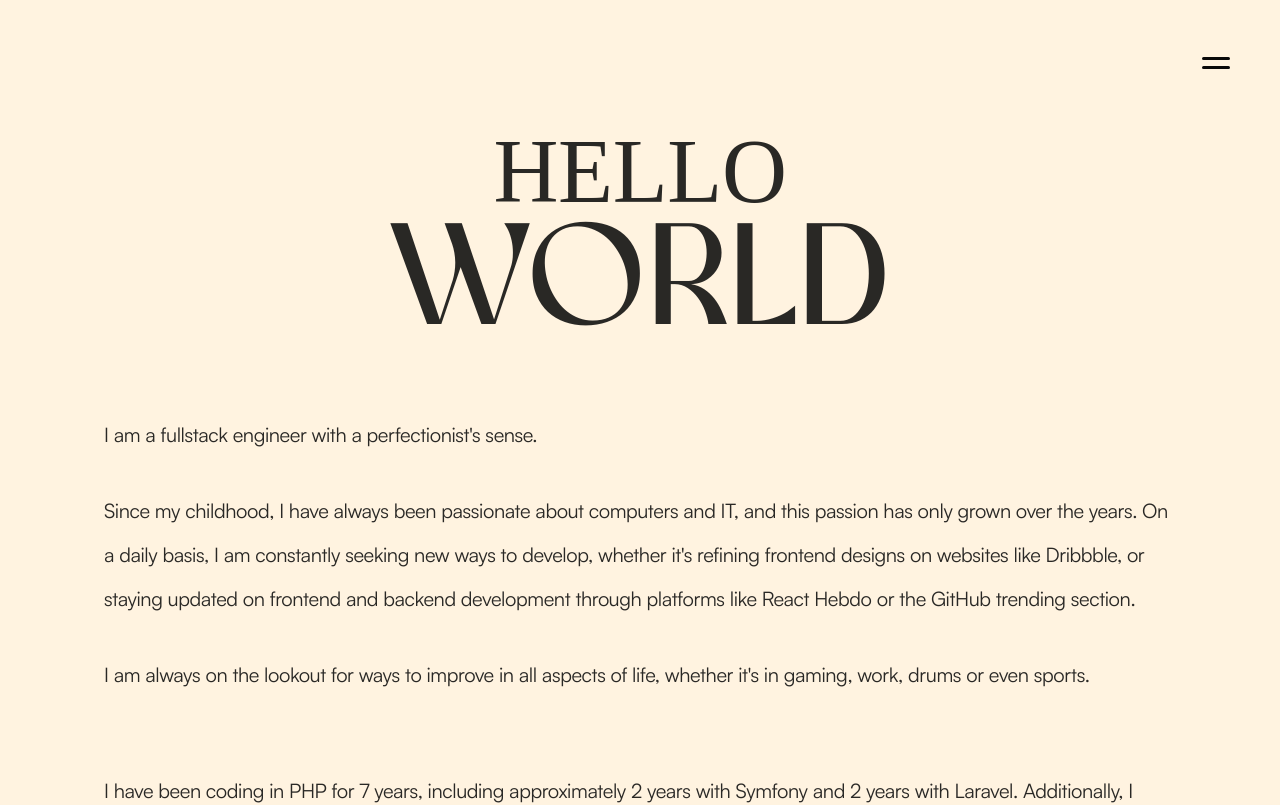
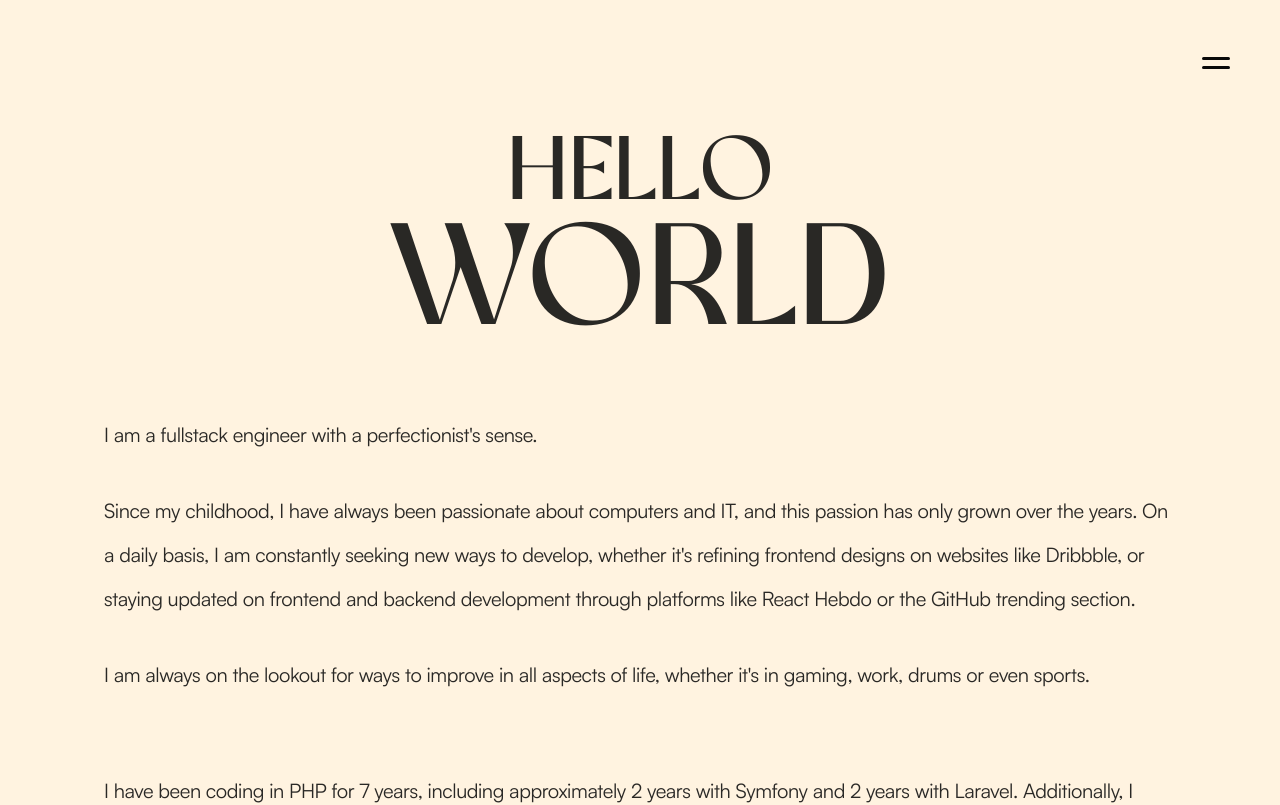
Before and after one commit to rassacnivek/soul-searching, a Vue app: page / in a window 1280 px wide. Shown: the top 805 px of the page. Built offline with nearby package versions, Linux system fonts and the light colour scheme; a web font is replaced by a local one.

Commit message:
update fonts

```diff
--- a/src/components/Global/SocialLink.vue
+++ b/src/components/Global/SocialLink.vue
@@ -23,7 +23,7 @@ const props = defineProps({
     line-height: 24px;
     letter-spacing: 1px;
     color: rgb(var(--v-white));
-    font-family: "satoshibold";
+    font-family: satoshibold;
     background-clip: text;
     -webkit-background-clip: text;
     -webkit-text-fill-color: rgba(0, 0, 0, 0);
--- a/src/components/Header/Nav.vue
+++ b/src/components/Header/Nav.vue
@@ -155,7 +155,7 @@ import { links, socials } from '@/assets/json/nav/nav.json'
     list-style: none;
     margin: 0;
     padding: 0;
-    font-family: "glorifyregular";
+    font-family: glorifyregular;
     opacity: 0;
     visibility: hidden;
     transition: all .3s ease;
@@ -239,7 +239,7 @@ import { links, socials } from '@/assets/json/nav/nav.json'
     margin-left: auto;
     font-size: 18px;
     color: rgb(var(--v-white));
-    font-family: "satoshimedium";
+    font-family: satoshimedium;
     position: relative;
     padding-right: 40px;
     visibility: hidden;
--- a/src/components/Me/Overview.vue
+++ b/src/components/Me/Overview.vue
@@ -42,7 +42,7 @@ const getEnterOptions = (i) => ({
       text-align: center;
 
       h1 {
-        font-family: "glorifyregular";
+        font-family: glorifyregular;
         font-weight: 300;
         font-size: 70px;
         line-height: 72px;
@@ -50,7 +50,7 @@ const getEnterOptions = (i) => ({
       }
 
       h2 {
-        font-family: "glorifylight";
+        font-family: glorifyregular;
         font-weight: 400;
         font-size: 44px;
         line-height: 48px;
--- a/src/components/Resume/Experiences/ExperiencesItem.vue
+++ b/src/components/Resume/Experiences/ExperiencesItem.vue
@@ -83,7 +83,7 @@ const getEnterOptions = (i) => ({
 
 <style lang="scss">
 .text_child {
-  font-family: "satoshiregular";
+  font-family: satoshiregular;
   font-size: 18px;
 
   ul {
--- a/src/layouts/default.vue
+++ b/src/layouts/default.vue
@@ -21,15 +21,7 @@ setTimeout(() => isLoaderVisible.value = false, 2200);
 
 <style lang="scss">
 @font-face {
-  font-family: "glorifylight";
-  src: url("../src/assets/fonts/glorify_light.woff2") format("woff2");
-  font-weight: normal;
-  font-style: normal;
-  font-display: swap
-}
-
-@font-face {
-  font-family: "glorifyregular";
+  font-family: glorifyregular;
   src: url("../assets/fonts/glorify_regular.woff2") format("woff2");
   font-weight: normal;
   font-style: normal;
@@ -37,7 +29,7 @@ setTimeout(() => isLoaderVisible.value = false, 2200);
 }
 
 @font-face {
-  font-family: "satoshilight";
+  font-family: satoshilight;
   src: url("../assets/fonts/satoshi_light.woff2") format("woff2");
   font-weight: normal;
   font-style: normal;
@@ -45,7 +37,7 @@ setTimeout(() => isLoaderVisible.value = false, 2200);
 }
 
 @font-face {
-  font-family: "satoshiregular";
+  font-family: satoshiregular;
   src: url("../assets/fonts/satoshi_regular.woff2") format("woff2");
   font-weight: normal;
   font-style: normal;
@@ -53,7 +45,7 @@ setTimeout(() => isLoaderVisible.value = false, 2200);
 }
 
 @font-face {
-  font-family: "satoshimedium";
+  font-family: satoshimedium;
   src: url("../assets/fonts/satoshi_medium.woff2") format("woff2");
   font-weight: normal;
   font-style: normal;
@@ -61,7 +53,7 @@ setTimeout(() => isLoaderVisible.value = false, 2200);
 }
 
 @font-face {
-  font-family: "satoshibold";
+  font-family: satoshibold;
   src: url("../assets/fonts/satoshi_bold.woff2") format("woff2");
   font-weight: normal;
   font-style: normal;
@@ -127,7 +119,7 @@ html {
 }
 
 body {
-  font-family: "satoshiregular";
+  font-family: satoshiregular;
 }
 
 button,
@@ -160,7 +152,7 @@ body {
   padding: 20px 48px;
 
   .text {
-    font-family: "satoshiregular";
+    font-family: satoshiregular;
     font-size: 20px;
     line-height: 44px;
     letter-spacing: -0.02em;
@@ -172,10 +164,10 @@ body {
 }
 
 .bold {
-  font-family: "satoshimedium" !important;
+  font-family: satoshimedium !important;
 }
 
 .light {
-  font-family: "satoshilight" !important;
+  font-family: satoshilight !important;
 }
 </style>
--- a/src/pages/resume.vue
+++ b/src/pages/resume.vue
@@ -46,7 +46,7 @@ const getEnterOptions = (i) => ({
       text-align: center;
 
       h1 {
-        font-family: "glorifyregular";
+        font-family: glorifyregular;
         font-weight: 300;
         font-size: 70px;
         line-height: 72px;
```
